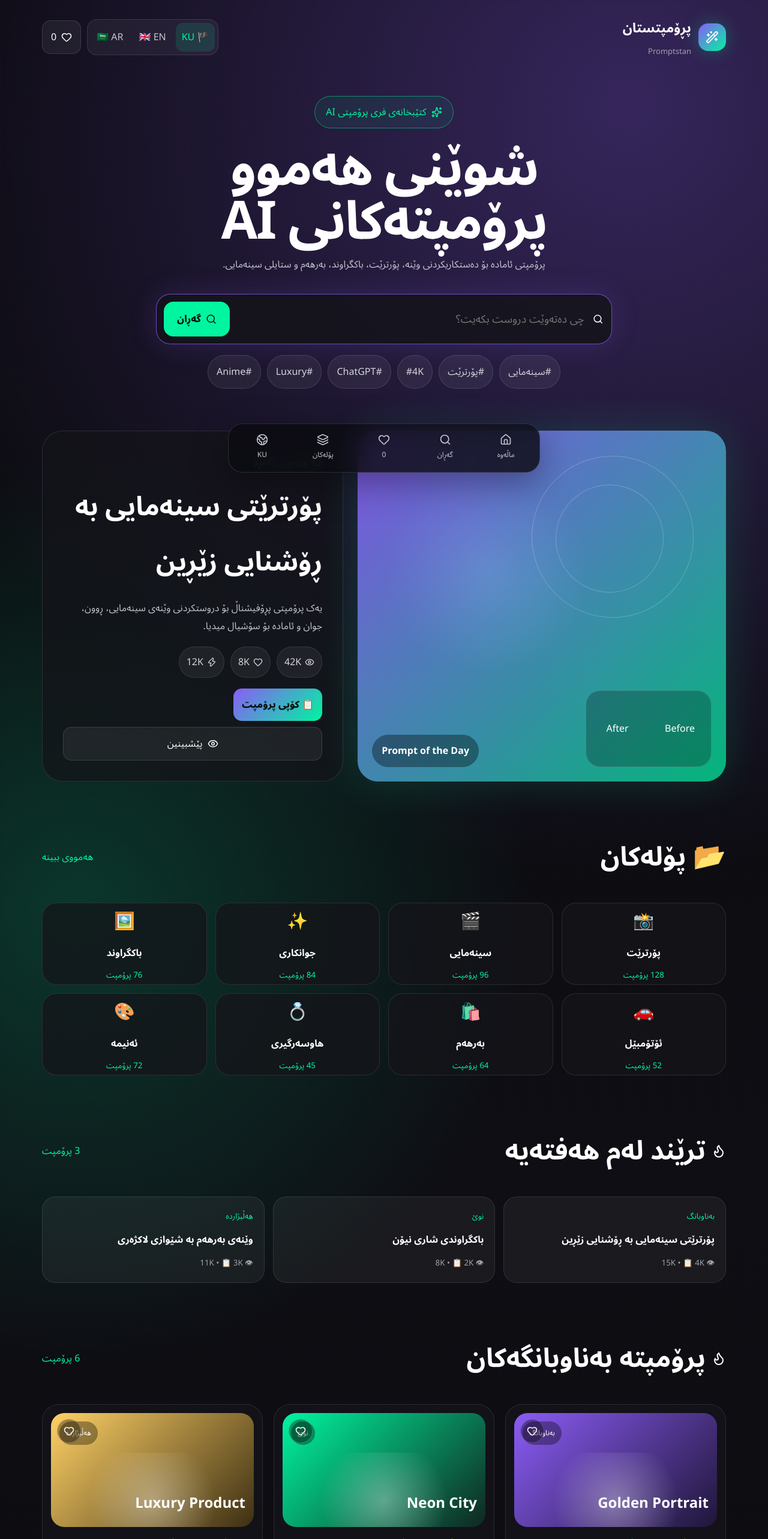
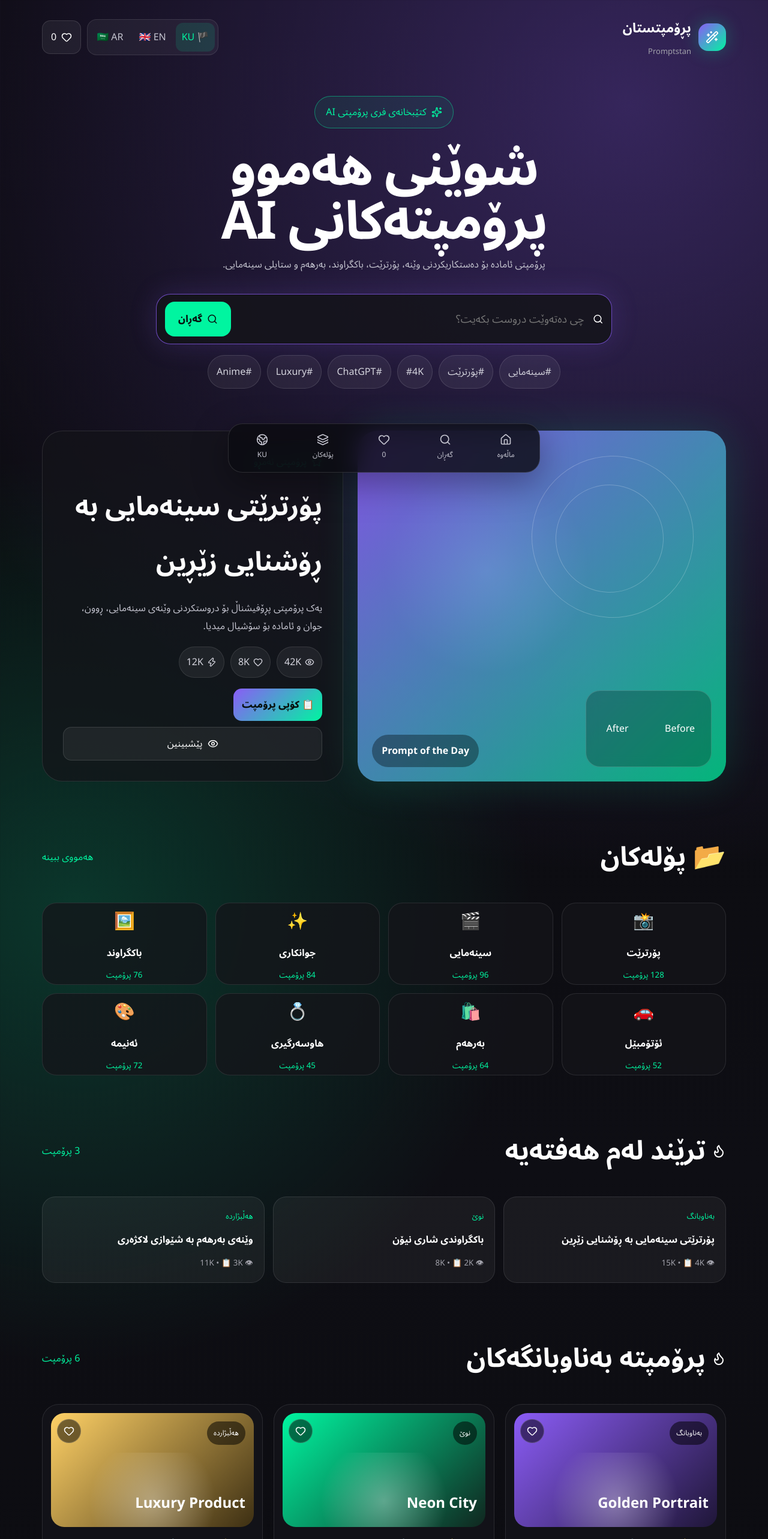
Before and after one commit to hama210/promptstan, a React (Vite) app: page / in a window 1280 px wide. Shown: the top 2566 px of the page at 60% size. Built offline with nearby package versions, Linux system fonts and the light colour scheme.

Commit message:
Fix overlapping card badges and language layout

```diff
--- a/src/styles.css
+++ b/src/styles.css
@@ -4,12 +4,13 @@
 html { scroll-behavior: smooth; }
 body { margin: 0; min-height: 100vh; background: #09090b; color: #fff; font-family: 'Noto Sans Arabic', system-ui, sans-serif; }
 button, input { font: inherit; } button { cursor: pointer; }
-
 .app { min-height: 100vh; overflow: hidden; padding-bottom: 86px; background: radial-gradient(circle at 82% 4%, rgba(139, 92, 246, 0.34), transparent 30%), radial-gradient(circle at 10% 35%, rgba(0, 245, 160, 0.18), transparent 25%), linear-gradient(180deg, #09090b 0%, #0e0e14 45%, #09090b 100%); }
+.app.ltr { direction: ltr; }
 .toast { position: fixed; left: 20px; bottom: 92px; z-index: 50; background: rgba(0,245,160,.95); color: #07100d; padding: 13px 18px; border-radius: 18px; font-weight: 800; box-shadow: 0 18px 50px rgba(0,245,160,.28); }
 .modalOverlay { position: fixed; inset: 0; z-index: 40; background: rgba(0,0,0,.72); backdrop-filter: blur(14px); padding: 18px; display: grid; place-items: center; overflow-y: auto; }
 .promptModal { width: min(1050px, 100%); max-height: 92vh; overflow: auto; border: 1px solid rgba(255,255,255,.13); border-radius: 34px; background: rgba(12,12,18,.96); box-shadow: 0 30px 100px rgba(0,0,0,.5); display: grid; grid-template-columns: .95fr 1.05fr; gap: 0; position: relative; }
 .modalClose { position: absolute; top: 16px; left: 16px; z-index: 2; width: 42px; height: 42px; border-radius: 50%; border: 1px solid rgba(255,255,255,.14); background: rgba(0,0,0,.35); color: white; display: grid; place-items: center; }
+.app.ltr .modalClose { left: auto; right: 16px; }
 .modalVisual { min-height: 520px; padding: 28px; display: flex; flex-direction: column; justify-content: space-between; position: relative; overflow: hidden; }
 .modalVisual:after { content: ''; position: absolute; inset: 28% -15% -10% -15%; background: radial-gradient(circle, rgba(255,255,255,.30), transparent 48%); }
 .modalVisual span, .modalVisual strong { position: relative; z-index: 1; }
@@ -28,8 +29,7 @@
 .modelGrid span { color: #00f5a0; }
 .favoriteWide { margin-top: 18px; width: 100%; justify-content: center; border: 1px solid rgba(255,255,255,.12); border-radius: 16px; background: rgba(255,255,255,.06); color: white; padding: 12px; display: inline-flex; align-items: center; gap: 8px; }
 .favoriteWide.active { color: #ff5c8a; border-color: rgba(255,92,138,.45); background: rgba(255,92,138,.09); }
-
-.navbar { max-width: 1180px; margin: 0 auto; padding: 24px 20px; display: flex; align-items: center; justify-content: space-between; }
+.navbar { max-width: 1180px; margin: 0 auto; padding: 24px 20px; display: flex; align-items: center; justify-content: space-between; gap: 14px; }
 .brand { display: flex; align-items: center; gap: 12px; }
 .logoMark { width: 46px; height: 46px; display: grid; place-items: center; border-radius: 16px; background: linear-gradient(135deg, #8b5cf6, #00f5a0); box-shadow: 0 0 30px rgba(0, 245, 160, .26); }
 .brand strong { display: block; font-size: 22px; } .brand span { display: block; color: #a1a1aa; font-size: 13px; margin-top: 2px; }
@@ -39,12 +39,11 @@
 .languageTabs button.active { background: rgba(0,245,160,.12); color: #00f5a0; }
 .ghost, .primarySmall, .primary, .copyButton, .previewButton, .tags button, .collectionRow button { border: 1px solid rgba(255,255,255,.12); border-radius: 14px; background: rgba(255,255,255,.06); color: white; padding: 10px 14px; display: inline-flex; align-items: center; gap: 8px; }
 .primarySmall, .primary { border: 0; background: linear-gradient(135deg, #8b5cf6, #00f5a0); color: #07100d; font-weight: 800; }
-
 .hero { max-width: 960px; margin: 36px auto 70px; padding: 0 20px; text-align: center; }
 .heroBadge { display: inline-flex; align-items: center; gap: 8px; border: 1px solid rgba(0,245,160,.45); color: #00f5a0; background: rgba(0,245,160,.07); padding: 9px 18px; border-radius: 999px; }
 .hero h1 { margin: 22px 0 10px; font-size: clamp(42px, 8vw, 88px); line-height: 1.02; letter-spacing: -2px; }
 .hero p { color: #c4c4cf; max-width: 680px; margin: 0 auto; line-height: 1.9; }
-.searchBox { margin: 34px auto 18px; max-width: 760px; display: flex; align-items: center; gap: 12px; background: rgba(20,20,26,.86); border: 1px solid rgba(139,92,246,.75); border-radius: 24px; padding: 12px 14px 12px 12px; box-shadow: 0 0 46px rgba(139,92,246,.18); transition: .25s ease; }
+.searchBox { margin: 34px auto 18px; max-width: 760px; display: flex; align-items: center; gap: 12px; background: rgba(20,20,26,.86); border: 1px solid rgba(139,92,246,.75); border-radius: 24px; padding: 12px 14px; box-shadow: 0 0 46px rgba(139,92,246,.18); transition: .25s ease; }
 .searchBox:focus-within { border-color: #00f5a0; box-shadow: 0 0 58px rgba(0,245,160,.18); }
 .searchBox input { width: 100%; border: 0; outline: 0; background: transparent; color: white; font-size: 18px; }
 .searchBox button { border: 0; color: #07100d; background: #00f5a0; padding: 12px 22px; border-radius: 16px; font-weight: 800; display: inline-flex; align-items: center; gap: 8px; }
@@ -73,19 +72,21 @@
 .categoryCard span { font-size: 28px; } .categoryCard small { color: #00f5a0; } .categoryCard:hover { transform: translateY(-4px); border-color: #00f5a0; box-shadow: 0 0 30px rgba(0,245,160,.12); }
 .miniRow { display: grid; grid-template-columns: repeat(3, 1fr); gap: 14px; }
 .miniTrend { text-align: right; border: 1px solid rgba(255,255,255,.1); border-radius: 22px; background: rgba(255,255,255,.05); color: white; padding: 18px; display: grid; gap: 8px; }
+.app.ltr .miniTrend { text-align: left; }
 .miniTrend span { color: #00f5a0; font-size: 13px; } .miniTrend small { color: #a1a1aa; }
 .emptyState { border: 1px dashed rgba(255,255,255,.16); border-radius: 28px; padding: 34px; text-align: center; color: #c4c4cf; background: rgba(255,255,255,.04); }
 .emptyState svg { color: #ff5c8a; }
 .promptGrid { display: grid; grid-template-columns: repeat(3, 1fr); gap: 18px; }
 .promptCard { position: relative; border: 1px solid rgba(255,255,255,.10); border-radius: 28px; background: rgba(20,20,26,.82); padding: 14px; transition: .25s ease; }
 .promptCard:hover { transform: translateY(-5px); border-color: rgba(139,92,246,.8); box-shadow: 0 18px 50px rgba(139,92,246,.12); }
-.heartButton { position: absolute; top: 24px; left: 24px; z-index: 3; width: 40px; height: 40px; border-radius: 50%; border: 1px solid rgba(255,255,255,.18); background: rgba(0,0,0,.34); color: white; display: grid; place-items: center; }
-.heartButton.active { color: #ff5c8a; border-color: rgba(255,92,138,.55); background: rgba(255,92,138,.16); }
-.promptImage { height: 190px; border-radius: 22px; padding: 14px; display: flex; align-items: start; justify-content: space-between; flex-direction: column; overflow: hidden; position: relative; }
+.heartButton { position: absolute; top: 24px; left: 24px; z-index: 5; width: 40px; height: 40px; border-radius: 50%; border: 1px solid rgba(255,255,255,.18); background: rgba(0,0,0,.52); color: white; display: grid; place-items: center; backdrop-filter: blur(8px); }
+.app.ltr .heartButton { left: auto; right: 24px; }
+.heartButton.active { color: #ff5c8a; border-color: rgba(255,92,138,.55); background: rgba(255,92,138,.20); }
+.promptImage { height: 190px; border-radius: 22px; padding: 14px; display: flex; align-items: start; justify-content: flex-end; flex-direction: column; overflow: hidden; position: relative; }
 .promptImage:after { content: ''; position: absolute; inset: 35% -20% -20% -20%; background: radial-gradient(circle, rgba(255,255,255,.34), transparent 42%); }
-.promptImage span, .promptImage strong { position: relative; z-index: 1; }
-.promptImage span { font-size: 12px; border-radius: 999px; padding: 7px 11px; background: rgba(0,0,0,.34); align-self: flex-end; }
-.promptImage strong { font-size: 24px; }
+.promptImage strong { position: relative; z-index: 1; font-size: 24px; padding-top: 58px; }
+.promptBadge { position: absolute; top: 14px; right: 14px; z-index: 4; font-size: 12px; border-radius: 999px; padding: 7px 11px; background: rgba(0,0,0,.52); backdrop-filter: blur(8px); white-space: nowrap; max-width: calc(100% - 76px); overflow: hidden; text-overflow: ellipsis; }
+.app.ltr .promptBadge { right: auto; left: 14px; }
 .promptImage.purple, .modalVisual.purple { background: linear-gradient(135deg, #8b5cf6, #1f1638); } .promptImage.green, .modalVisual.green { background: linear-gradient(135deg, #00f5a0, #10261f); } .promptImage.gold, .modalVisual.gold { background: linear-gradient(135deg, #ffd166, #3d2f13); } .promptImage.pink, .modalVisual.pink { background: linear-gradient(135deg, #ec4899, #2b1430); } .promptImage.blue, .modalVisual.blue { background: linear-gradient(135deg, #38bdf8, #111827); } .promptImage.rose, .modalVisual.rose { background: linear-gradient(135deg, #fb7185, #251016); }
 .promptMeta { display: flex; flex-wrap: wrap; gap: 8px; color: #a1a1aa; font-size: 12px; margin-top: 14px; } .promptMeta span:first-child { color: #00f5a0; }
 .promptCard h3 { margin: 12px 0 6px; font-size: 20px; } .promptCard p { color: #c4c4cf; line-height: 1.7; min-height: 54px; }
@@ -98,4 +99,4 @@
 .bottomNav button { border: 0; border-radius: 18px; background: transparent; color: #c4c4cf; display: grid; place-items: center; gap: 3px; padding: 8px 4px; font-size: 12px; }
 .bottomNav button:hover { color: #00f5a0; background: rgba(0,245,160,.08); }
 @media (max-width: 900px) { .feature { grid-template-columns: 1fr; } .categoryGrid { grid-template-columns: repeat(3, 1fr); } .promptGrid { grid-template-columns: repeat(2, 1fr); } .promptModal { grid-template-columns: 1fr; } .modalVisual { min-height: 320px; } .miniRow { grid-template-columns: 1fr; } }
-@media (max-width: 560px) { .navbar { padding-top: 18px; } .languageTabs button { padding: 7px 8px; font-size: 12px; } .navActions { gap: 6px; } .hero { margin-top: 26px; } .hero h1 { letter-spacing: -1px; } .searchBox { flex-wrap: wrap; } .searchBox button { width: 100%; justify-content: center; } .featureImage { min-height: 260px; } .glassPreview { width: 170px; height: 104px; } .categoryGrid { grid-template-columns: repeat(2, 1fr); } .promptGrid { grid-template-columns: 1fr; } .cardActions, .featureActions { grid-template-columns: 1fr; } .modalOverlay { padding: 8px; } .promptModal { border-radius: 24px; max-height: 96vh; } .modalContent { padding: 24px; } }
+@media (max-width: 560px) { .navbar { padding-top: 18px; align-items: flex-start; } .languageTabs button { padding: 7px 8px; font-size: 12px; } .navActions { gap: 6px; flex-wrap: wrap; justify-content: flex-end; } .app.ltr .navActions { justify-content: flex-start; } .hero { margin-top: 26px; } .hero h1 { letter-spacing: -1px; } .searchBox { flex-wrap: wrap; } .searchBox button { width: 100%; justify-content: center; } .featureImage { min-height: 260px; } .glassPreview { width: 170px; height: 104px; } .categoryGrid { grid-template-columns: repeat(2, 1fr); } .promptGrid { grid-template-columns: 1fr; } .cardActions, .featureActions { grid-template-columns: 1fr; } .modalOverlay { padding: 8px; } .promptModal { border-radius: 24px; max-height: 96vh; } .modalContent { padding: 24px; } }
```
